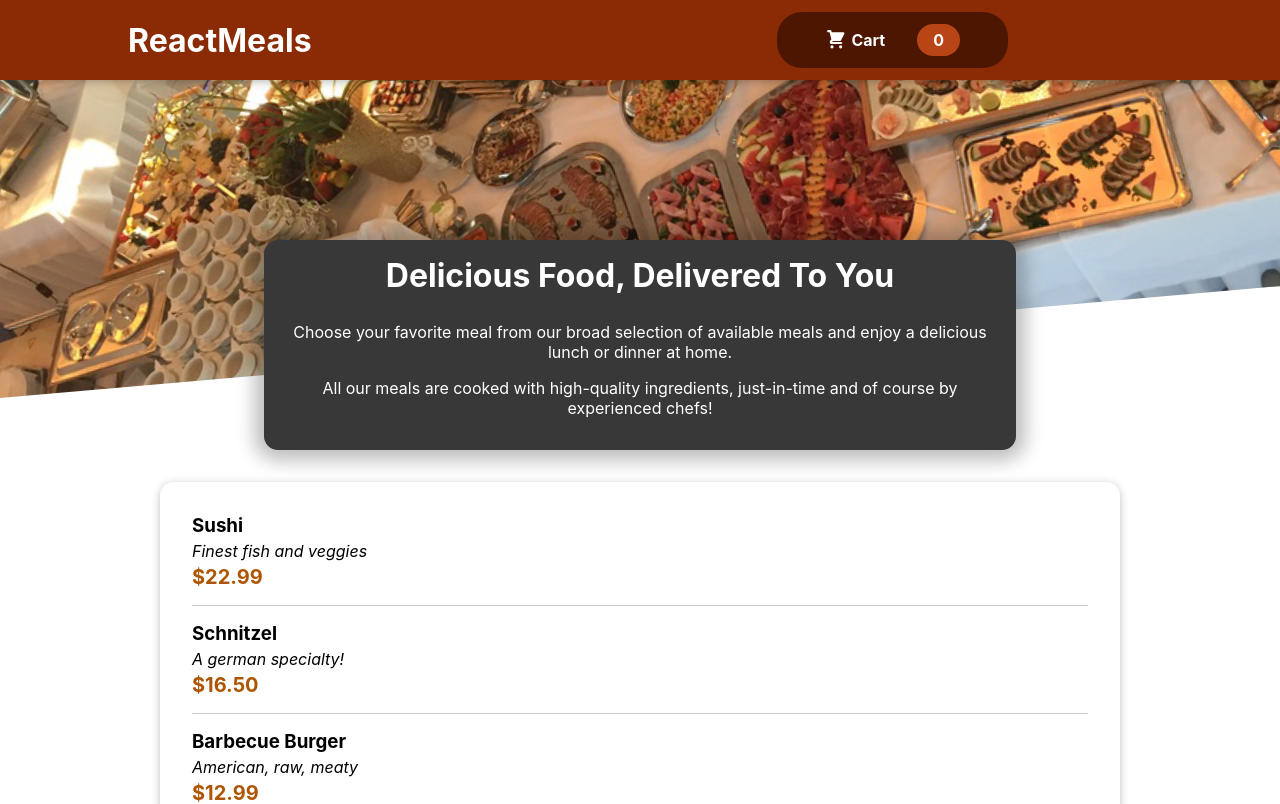
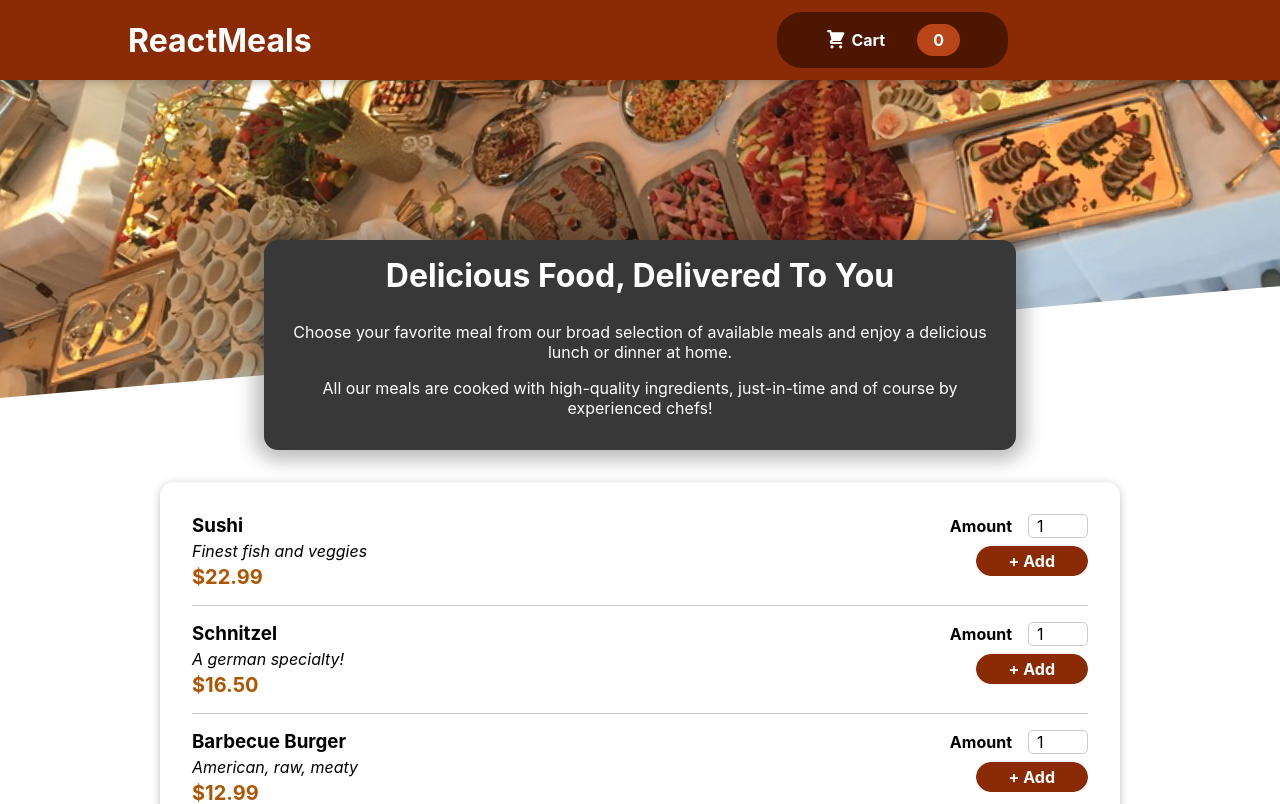
Before and after one commit to Sumanth3028/restaurant-web, a React (Create React App) app: page / in a window 1280 px wide. Shown: the top 804 px of the page. Built offline with nearby package versions, Linux system fonts and the light colour scheme.

Commit message:
form added

```diff
--- a/src/components/Meals/MealItem/MealItem.js
+++ b/src/components/Meals/MealItem/MealItem.js
@@ -1,16 +1,19 @@
 import React from "react";
 import AvailableMeals from "../AvailableMeals";
-import classes from './MealItem.module.css'
+import classes from "./MealItem.module.css";
+import MealItemForm from "./MealItemForm";
 const MealItem = (props) => {
-    const price=`$${props.price.toFixed(2)}`
+  const price = `$${props.price.toFixed(2)}`;
   return (
-    <li  className={classes.meal}>
+    <li className={classes.meal}>
       <div>
         <h3>{props.name}</h3>
         <div className={classes.description}>{props.description}</div>
         <div className={classes.price}>{price}</div>
       </div>
-      <div></div>
+      <div>
+        <MealItemForm />
+      </div>
     </li>
   );
 };
--- /dev/null
+++ b/src/components/Meals/MealItem/MealItemForm.js
@@ -0,0 +1,23 @@
+import React from "react";
+import classes from "./MealItemForm.module.css";
+import Input from "../../UI/Input";
+const MealItemForm = (props) => {
+  return (
+    <form className={classes.form}>
+      <Input
+        label="Amount"
+        input={{
+          id: "amount",
+          type: "number",
+          min: "1",
+          max: "5",
+          step: "1",
+          defaultValue: "1",
+        }}
+      />
+      <button>+ Add</button>
+    </form>
+  );
+};
+
+export default MealItemForm;
--- /dev/null
+++ b/src/components/Meals/MealItem/MealItemForm.module.css
@@ -0,0 +1,20 @@
+.form {
+    text-align: right;
+  }
+
+  .form button {
+    font: inherit;
+    cursor: pointer;
+    background-color: #8a2b06;
+    border: 1px solid #8a2b06;
+    color: white;
+    padding: 0.25rem 2rem;
+    border-radius: 20px;
+    font-weight: bold;
+  }
+
+  .form button:hover,
+  .form button:active {
+    background-color: #641e03;
+    border-color: #641e03;
+  }
--- /dev/null
+++ b/src/components/UI/Input.js
@@ -0,0 +1,11 @@
+import classes from './InputItem.module.css'
+
+const Input=(props)=>{
+ return (
+    <div className={classes.input}>
+        <label htmlFor={props.input.id}>{props.label}</label>
+        <input  {...props.input}/>
+    </div>
+ )
+}
+export default Input
--- /dev/null
+++ b/src/components/UI/InputItem.module.css
@@ -0,0 +1,18 @@
+.input {
+    display: flex;
+    align-items: center;
+    margin-bottom: 0.5rem;
+  }
+
+  .input label {
+    font-weight: bold;
+    margin-right: 1rem;
+  }
+
+  .input input {
+    width: 3rem;
+    border-radius: 5px;
+    border: 1px solid #ccc;
+    font: inherit;
+    padding-left: 0.5rem;
+  }
```
